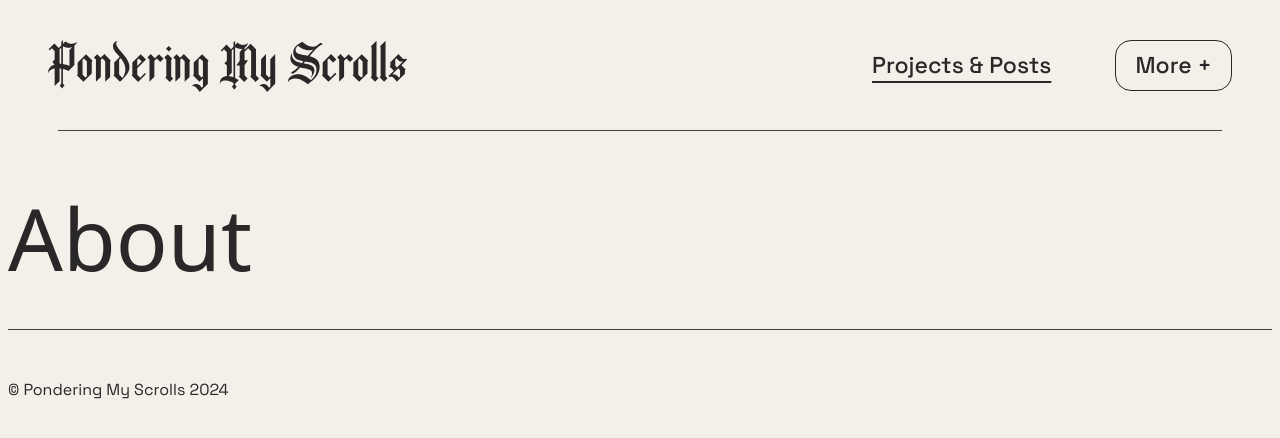
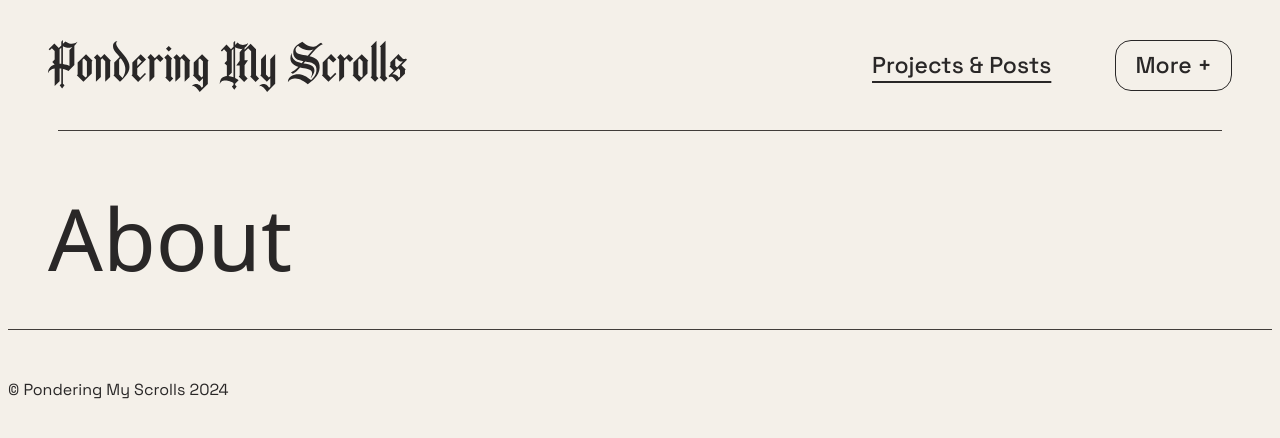
Before and after one commit to Pondering-My-Scrolls/pondering-my-scrolls-website, a Next.js app: page /about in a window 1280 px wide. Shown: the top 438 px of the page. Built offline with nearby package versions, Linux system fonts and the light colour scheme; a web font is replaced by a local one.

Commit message:
Add fun button and hover state

```diff
--- a/app/about/page.js
+++ b/app/about/page.js
@@ -9,7 +9,7 @@ export const metadata = {
 
 function About() {
     return (
-        <main className="about">
+        <main className="about wo">
             <PageHeader h1="About" />
             <section className="page-content wo">
                 <div className="wysiwyg col-3-9 m-col-3-8 s-col-1-5">
--- a/assets/styles/2-global.scss
+++ b/assets/styles/2-global.scss
@@ -41,11 +41,14 @@ body {
     padding: 0.45rem 1.2rem;
     border-radius: 1rem;
     cursor: pointer;
+    transition: 0.2s all ease-in-out;
 
     &:hover,
     &:focus {
         background-color: $black;
         color: $cream;
+        outline: 2px solid $black;
+        outline-offset: 5px;
     }
 }
 
```
